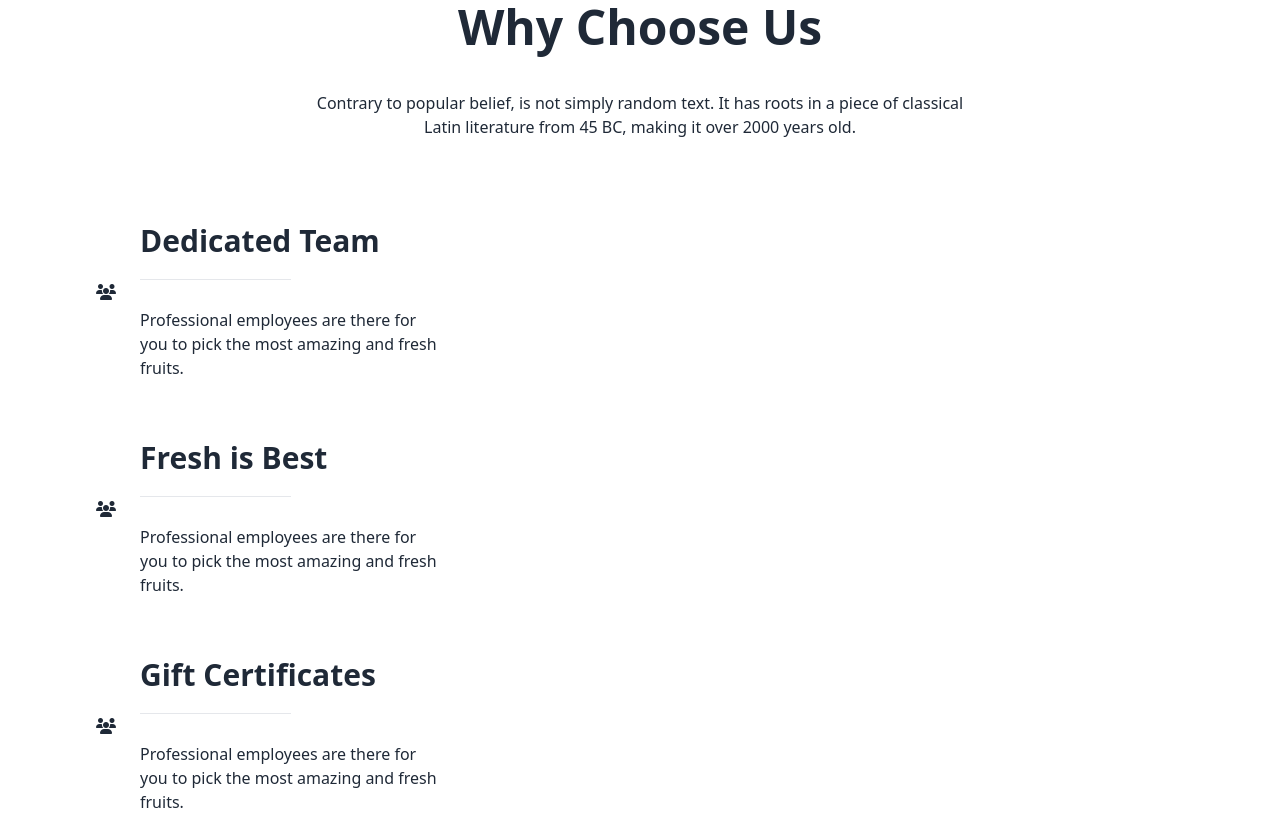
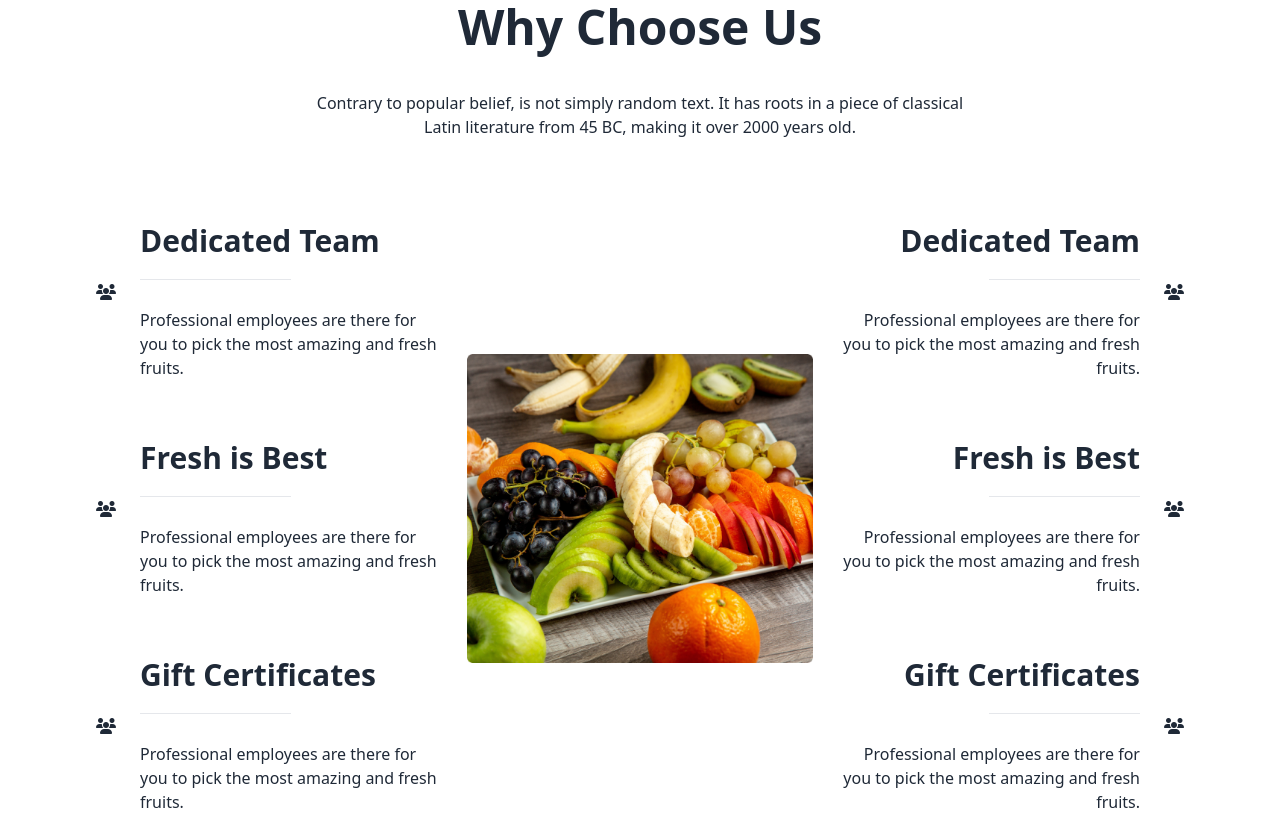
Before and after one commit to leeon11/fruits-brust, a plain HTML site: page index.html in a window 1280 px wide. Shown: the part 3084-3898 px from the top of the page. Drawn offline with nearby package versions, Linux system fonts and the light colour scheme.

Commit message:
finished main section

```diff
--- a/index.html
+++ b/index.html
@@ -522,8 +522,10 @@
 </section>
 
 
- <!-- Why Choose Us part -->
+ <!-- Why Choose Us section -->
+
  <section class="mt-7 mx-auto md:px-16 lg:px-24 max-w-screen lg:mt-32">
+
     <div class="text-center">
         <h1 class="text-5xl font-bold">Why Choose Us</h1>
         <p class="text-[16px] my-10">Contrary to popular belief, is not simply random text. It has roots in a
@@ -532,7 +534,8 @@
     </div>
     <div class="grid grid-cols-1 md:grid-cols-2 lg:grid-cols-3 mt-16 gap-6 items-center mx-auto">
         <div class="text-center lg:text-left">
-            <!-- first -->
+
+            <!-- 1st -->
             <div class="flex flex-col lg:flex-row items-center gap-6">
                 <i class="fa-solid fa-users"></i>
                 <div>
@@ -544,7 +547,7 @@
                         fruits.</p>
                 </div>
             </div>
-            <!-- second -->
+            <!-- 2nd -->
             <div class="flex flex-col lg:flex-row items-center gap-6 my-10">
                 <i class="fa-solid fa-users"></i>
                 <div>
@@ -556,7 +559,7 @@
                         fruits.</p>
                 </div>
             </div>
-            <!-- third -->
+            <!-- 3rd -->
             <div class="flex flex-col lg:flex-row items-center gap-6">
                 <i class="fa-solid fa-users"></i>
                 <div>
@@ -570,6 +573,58 @@
             </div>
         </div>
 
+        <!-- Second Coloumn -->
+        <div>
+            <img src="./images/whychoose1.png" alt="">
+        </div>
+        <!-- Third coloumn -->
+        <div class="text-center justify-center lg:text-right">
+            <!-- first -->
+            <div class="flex flex-col items-center gap-6 text-center lg:flex-row lg:flex-row-reverse lg:text-right">
+                <i class="fa-solid fa-users"></i>
+                <div>
+                    <h1 class="text-3xl font-bold my-5">Dedicated Team</h1>
+                    <div class="w-full flex justify-center lg:text-left lg:justify-start">
+                        <div class="w-full flex justify-center lg:text-left lg:justify-end">
+                            <hr class="w-1/2">
+                        </div>
+                    </div>
+                    <p class="mt-7">Professional employees are there for you to pick the most amazing and fresh
+                        fruits.</p>
+                </div>
+            </div>
+            <!-- second -->
+            <div class="flex flex-col items-center gap-6 my-10 lg:flex-row lg:flex-row-reverse">
+                <i class="fa-solid fa-users"></i>
+                <div>
+                    <h1 class="text-3xl font-bold my-5">Fresh is Best</h1>
+                    <div class="w-full flex justify-center lg:text-left lg:justify-start">
+                        <div class="w-full flex justify-center lg:text-left lg:justify-end">
+                            <hr class="w-1/2">
+                        </div>
+                    </div>
+                    <p class="mt-7">Professional employees are there for you to pick the most amazing and fresh
+                        fruits.</p>
+                </div>
+            </div>
+            <!-- third -->
+            <div class="flex flex-col items-center gap-6 lg:flex-row-reverse">
+                <i class="fa-solid fa-users"></i>
+                <div>
+                    <h1 class="text-3xl font-bold my-5">Gift Certificates</h1>
+                    <div class="w-full flex justify-center lg:text-left lg:justify-start">
+                        <div class="w-full flex justify-center lg:text-left lg:justify-end">
+                            <hr class="w-1/2">
+                        </div>
+                    </div>
+                    <p class="mt-7">Professional employees are there for you to pick the most amazing and fresh
+                        fruits.</p>
+                </div>
+            </div>
+        </div>
+    </div>
+</section>
+
    </main>
 
 
```
